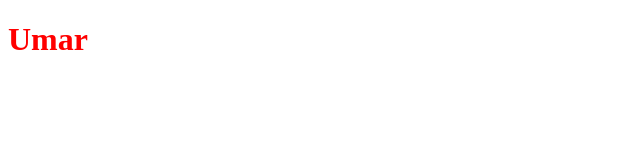
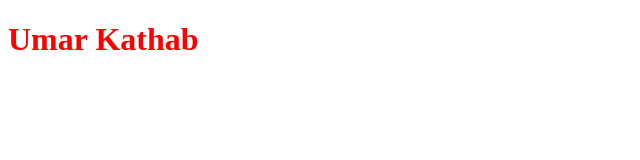
Before and after one commit to Umar-kathaf/Git, a plain HTML site: page index.html in a window 1280 px wide. Shown: the whole page, without its empty margins (0-640 px from the left). Drawn offline with Linux system fonts and the light colour scheme.

Commit message:
Change name

```diff
--- a/index.html
+++ b/index.html
@@ -7,6 +7,6 @@
     <link rel="stylesheet" href="style.css">
 </head>
 <body>
-    <h1>Umar</h1>
+    <h1>Umar Kathab</h1>
 </body>
 </html>
```
